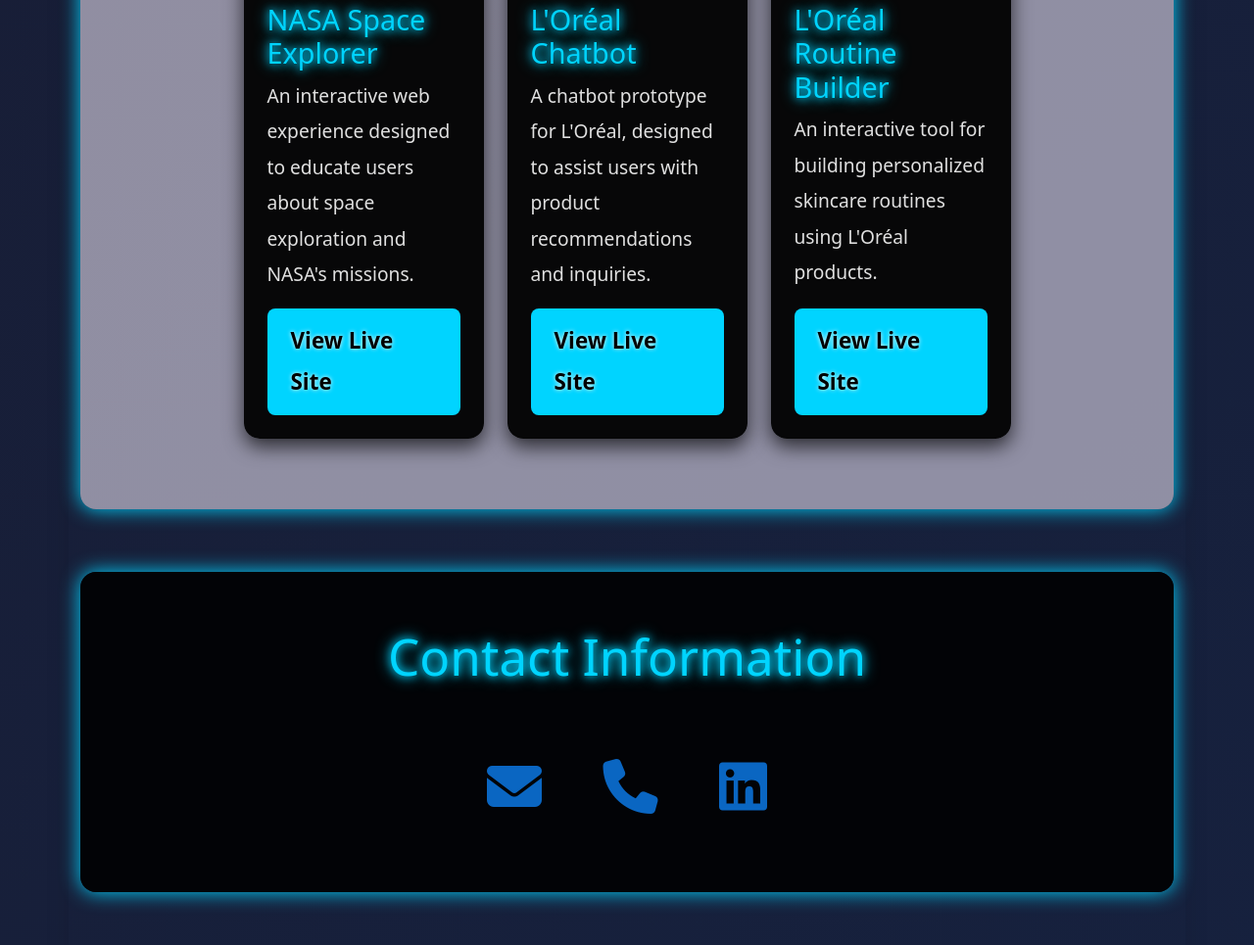
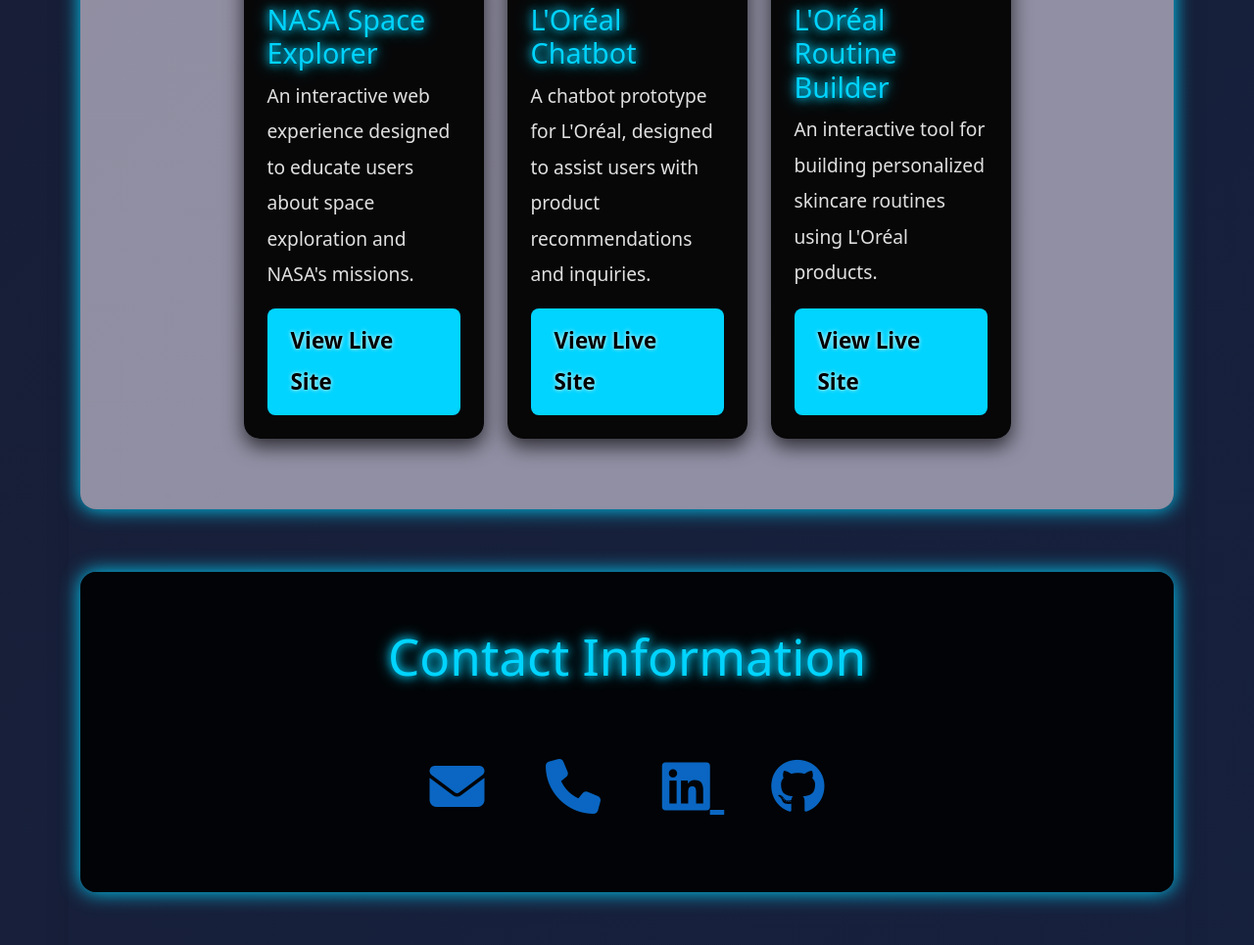
Before and after one commit to KatelynDesign/Portfolio-Website, a plain HTML site: page index.html in a window 1280 px wide. Shown: the part 3089-4054 px from the top of the page at 98% size. Drawn offline with nearby package versions, Linux system fonts and the light colour scheme.

Commit message:
Update 6

```diff
--- a/index.html
+++ b/index.html
@@ -170,6 +170,10 @@
         <a href="https://www.linkedin.com/in/katelyn-douglas-877732364/" target="_blank" style="color: #0a66c2; font-size: 3.5rem; margin: 0 1.5rem;">
           <i class="fa-brands fa-linkedin"></i>
         </a>
+        <!-- GitHub icon styled to match others -->
+        <a href="https://github.com/KatelynDesign" target="_blank" style="color: #0a66c2; font-size: 3.5rem; margin: 0 1.5rem;">
+          <i class="fa-brands fa-github"></i>
+        </a>
       </div>
     </section>
 
```
